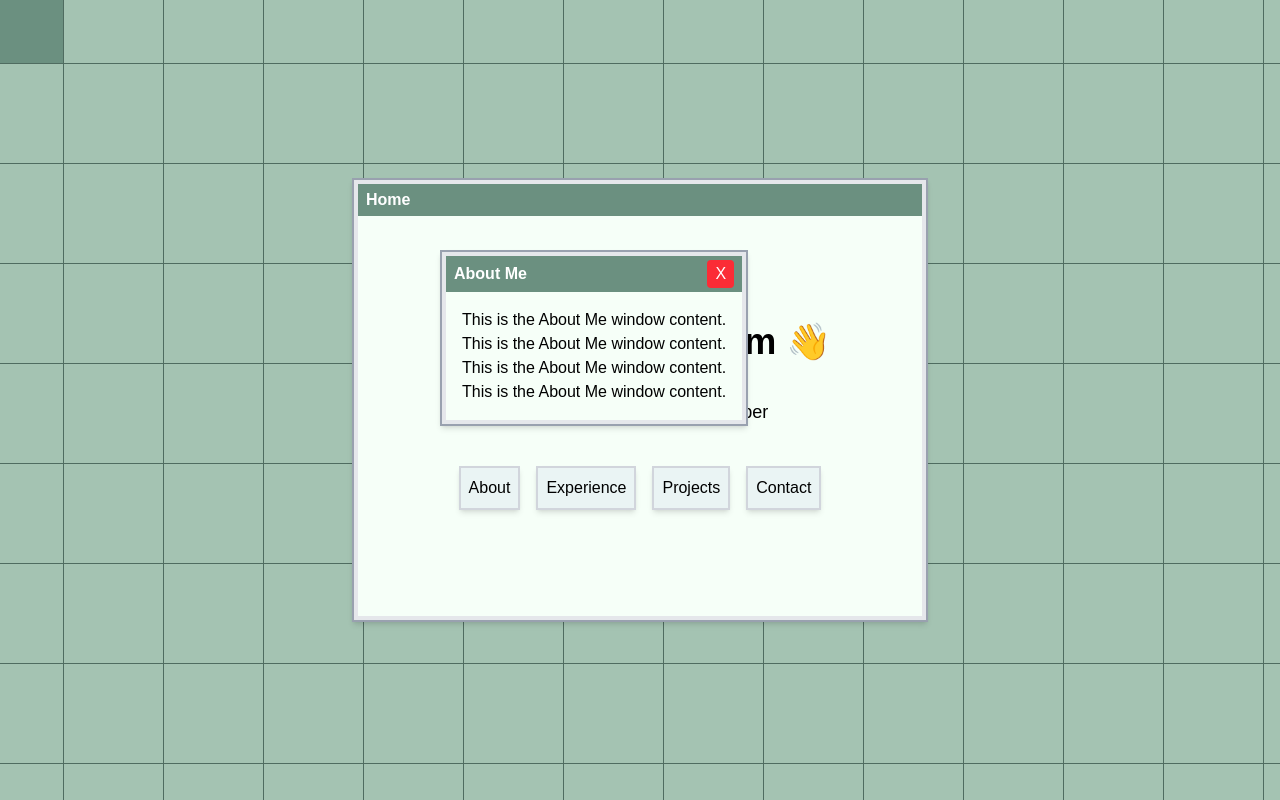
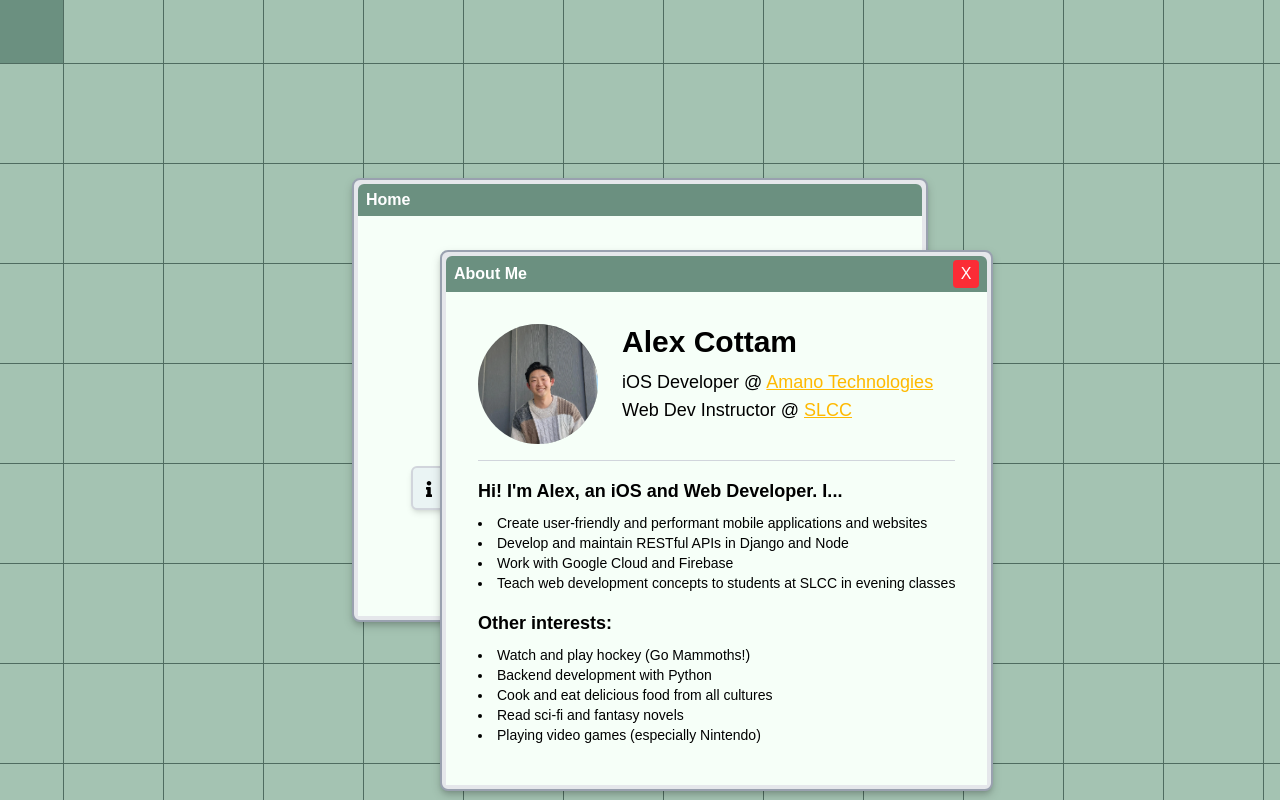
Before and after one commit to notacoham/alexcottam-portfolio, a React (Vite) app: page / in a window 1280 px wide. Both pictures are taken after a click on the button "About". Built offline with nearby package versions, Linux system fonts and the light colour scheme; a web font is replaced by a local one.

Commit message:
add aboutme content and icons to main window

```diff
--- a/package.json
+++ b/package.json
@@ -14,7 +14,8 @@
     "@dnd-kit/modifiers": "^9.0.0",
     "gsap": "^3.13.0",
     "react": "^19.1.1",
-    "react-dom": "^19.1.1"
+    "react-dom": "^19.1.1",
+    "react-icons": "^5.5.0"
   },
   "devDependencies": {
     "@eslint/js": "^9.33.0",
--- a/src/App.jsx
+++ b/src/App.jsx
@@ -7,6 +7,7 @@ import AboutMe from "./components/AboutMe";
 import Experience from "./components/Experience";
 import Projects from "./components/Projects";
 import Contact from "./components/Contact";
+import { FaInfo, FaFolder, FaTools, FaMailBulk } from "react-icons/fa";
 
 function App() {
     const [windows, setWindows] = useState([]);
@@ -60,9 +61,9 @@ function App() {
                     hoverFillColor="#6b9080"
                 />
                 {/* Main "Desktop" Window */}
-                <div className="bg-gray-200 border-2 border-solid border-gray-400 shadow-md p-1 min-w-xl max-w-2xl relative z-10">
+                <div className="bg-gray-200 border-2 border-solid border-gray-400 shadow-md p-1 min-w-xl max-w-2xl relative z-10 rounded-lg drop-shadow-lg">
                     {/* Title bar */}
-                    <div className="flex justify-between items-center bg-[#6b9080] text-white px-2 py-1">
+                    <div className="flex justify-between items-center bg-[#6b9080] text-white px-2 py-1 rounded-t-md">
                         <span className="font-bold flex-1">Home</span>
                     </div>
                     {/* Window content */}
@@ -76,33 +77,37 @@ function App() {
                         </p>
                         <div className="space-x-4 flex justify-center">
                             <button
-                                className="bg-[#eaf4f4] hover:bg-[#A4C3B2] p-2 border-2 border-solid border-gray-300 shadow-md"
+                                className="bg-[#eaf4f4] hover:bg-[#A4C3B2] p-2 border-2 border-solid border-gray-300 shadow-md rounded-md"
                                 onClick={() =>
                                     openWindow("about-me", "About Me")
                                 }
                             >
+                                <FaInfo className="inline-block mr-2" />
                                 About
                             </button>
                             <button
-                                className="bg-[#eaf4f4] hover:bg-[#A4C3B2] p-2 border-2 border-solid border-gray-300 shadow-md"
+                                className="bg-[#eaf4f4] hover:bg-[#A4C3B2] p-2 border-2 border-solid border-gray-300 shadow-md rounded-md"
                                 onClick={() =>
                                     openWindow("experience", "Experience")
                                 }
                             >
+                                <FaTools className="inline-block mr-2" />
                                 Experience
                             </button>
                             <button
-                                className="bg-[#eaf4f4] hover:bg-[#A4C3B2] p-2 border-2 border-solid border-gray-300 shadow-md"
+                                className="bg-[#eaf4f4] hover:bg-[#A4C3B2] p-2 border-2 border-solid border-gray-300 shadow-md rounded-md"
                                 onClick={() =>
                                     openWindow("projects", "Projects")
                                 }
                             >
+                                <FaFolder className="inline-block mr-2" />
                                 Projects
                             </button>
                             <button
-                                className="bg-[#eaf4f4] hover:bg-[#A4C3B2] p-2 border-2 border-solid border-gray-300 shadow-md"
+                                className="bg-[#eaf4f4] hover:bg-[#A4C3B2] p-2 border-2 border-solid border-gray-300 shadow-md rounded-md"
                                 onClick={() => openWindow("contact", "Contact")}
                             >
+                                <FaMailBulk className="inline-block mr-2" />
                                 Contact
                             </button>
                         </div>
--- a/src/components/AboutMe.jsx
+++ b/src/components/AboutMe.jsx
@@ -1,10 +1,70 @@
+import profileImg from '../assets/profile-img.png';
+
 const AboutMe = () => {
     return (
-        <div>
-            <p>This is the About Me window content.</p>
-            <p>This is the About Me window content.</p>
-            <p>This is the About Me window content.</p>
-            <p>This is the About Me window content.</p>
+        <div className="p-4">
+            <div className="flex">
+                <img
+                    src={profileImg}
+                    alt="profile image"
+                    className="w-30 h-30 rounded-full hover:scale-110 transition-transform duration-200"
+                />
+                <div className="ml-6">
+                    <h1 className="font-bold text-3xl mb-2">Alex Cottam</h1>
+                    <p className="text-lg">
+                        iOS Developer @{" "}
+                        <a className="text-amber-400 underline" target='_blank' href="https://www.amanocare.com/">
+                            Amano Technologies
+                        </a>
+                    </p>
+                    <p className="text-lg">
+                        Web Dev Instructor @{" "} <a className="text-amber-400 underline" target='_blank' href="https://slcc.edu">SLCC</a>
+                    </p>
+                </div>
+            </div>
+            <hr className="border-t border-gray-300 my-4" />
+            <div className="mt-4">
+                <p className="text-lg mb-2 font-semibold">
+                    Hi! I'm Alex, an iOS and Web Developer. I...
+                </p>
+                <ul className="list-disc list-inside mb-2">
+                    <li className="text-sm">
+                        Create user-friendly and performant mobile applications and websites
+                    </li>
+                    <li className="text-sm">
+                        Develop and maintain RESTful APIs in Django and Node
+                    </li>
+                    <li className="text-sm">
+                        Work with Google Cloud and Firebase
+                    </li>
+                    <li className="text-sm">
+                        Teach web development concepts to students at SLCC in
+                        evening classes
+                    </li>
+                </ul>
+            </div>
+            <div className="mt-4">
+                <p className="text-lg mb-2 font-semibold">
+                    Other interests:
+                </p>
+                <ul className="list-disc list-inside mb-2">
+                    <li className="text-sm">
+                        Watch and play hockey (Go Mammoths!)
+                    </li>
+                    <li className="text-sm">
+                        Backend development with Python
+                    </li>
+                    <li className="text-sm">
+                        Cook and eat delicious food from all cultures
+                    </li>
+                    <li className="text-sm">
+                        Read sci-fi and fantasy novels
+                    </li>
+                    <li className="text-sm">
+                        Playing video games (especially Nintendo)
+                    </li>
+                </ul>
+            </div>
         </div>
     );
 }
--- a/src/components/Window.jsx
+++ b/src/components/Window.jsx
@@ -12,8 +12,8 @@ const Window = ({
     };
 
     return (
-        <div className="bg-gray-200 border-2 border-solid border-gray-400 shadow-md p-1">
-            <div className="flex justify-between items-center bg-[#6b9080] text-white px-2 py-1">
+        <div className="bg-gray-200 border-2 border-solid border-gray-400 shadow-md p-1 rounded-lg drop-shadow-lg relative z-10">
+            <div className="flex justify-between items-center bg-[#6b9080] text-white px-2 py-1 rounded-t-md">
                 <span
                     ref={handleRef}
                     className="font-bold cursor-move flex-1"
```
Also changed, not shown: src/assets/profile-img.png (added), 1 other file (tests, documents, lock files or other folders).
